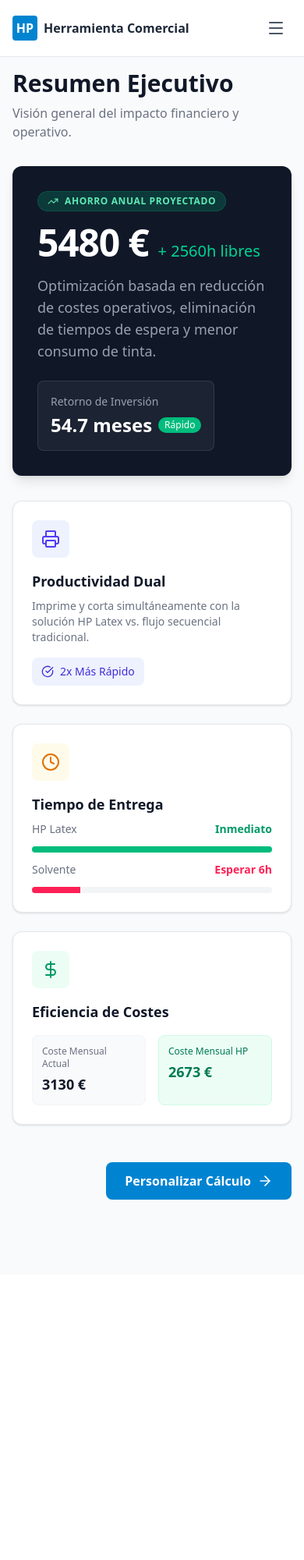
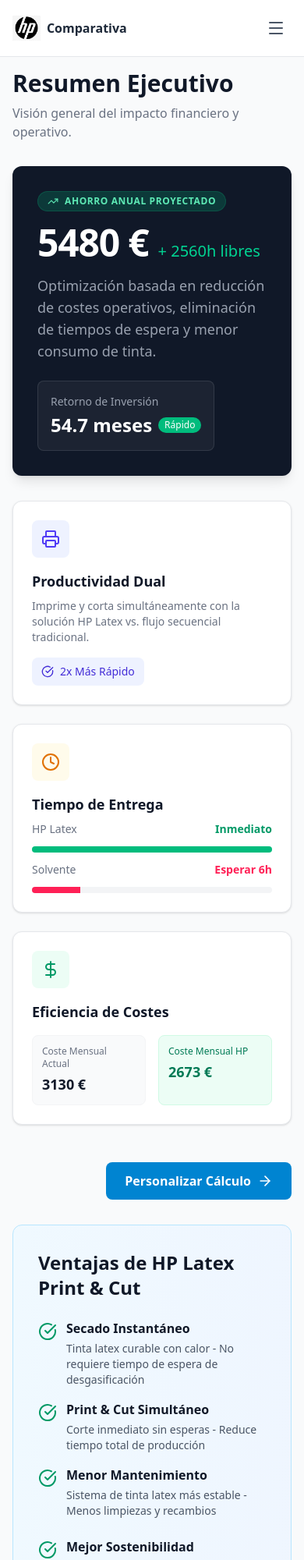
Before and after one commit to digitalmarketgranada-tech/comparativa-plotters2, a React (Vite) app: page / in a window 390 px wide. Shown: the top 2000 px of the page at 78% size. Before the commit the page ends 1634 px from the top, so only its background shows below. Built offline with nearby package versions, Linux system fonts and the light colour scheme.

Commit message:
Integrar logos HP y mejorar contenido con ventajas técnicas

```diff
--- a/src/components/Layout.tsx
+++ b/src/components/Layout.tsx
@@ -33,8 +33,8 @@ const Layout: React.FC<{ children: React.ReactNode }> = ({ children }) => {
       {/* Mobile Header */}
       <div className="md:hidden bg-white border-b border-gray-200 p-4 flex items-center justify-between sticky top-0 z-50">
         <div className="flex items-center gap-2">
-          <div className="w-8 h-8 bg-sky-600 rounded flex items-center justify-center text-white font-bold">HP</div>
-          <span className="font-bold text-gray-800">Herramienta Comercial</span>
+          <img src="/assets/logo-hp.png" alt="HP" className="h-8 w-auto" />
+          <span className="font-bold text-gray-800">Comparativa</span>
         </div>
         <button onClick={() => setIsMobileMenuOpen(!isMobileMenuOpen)} className="p-2 text-gray-600">
           {isMobileMenuOpen ? <X /> : <Menu />}
@@ -47,9 +47,9 @@ const Layout: React.FC<{ children: React.ReactNode }> = ({ children }) => {
         isMobileMenuOpen ? "translate-x-0" : "-translate-x-full"
       )}>
         <div className="p-6 border-b border-gray-100 flex items-center gap-3">
-          <div className="w-10 h-10 bg-sky-600 rounded-lg flex items-center justify-center text-white font-bold text-xl">HP</div>
+          <img src="/assets/logo-hp.png" alt="HP" className="h-10 w-auto" />
           <div>
-            <h1 className="font-bold text-gray-900 leading-tight">Herramienta<br/>Comercial</h1>
+            <h1 className="font-bold text-gray-900 leading-tight text-sm">ROI<br/>Comparativa</h1>
           </div>
         </div>
 
@@ -77,12 +77,10 @@ const Layout: React.FC<{ children: React.ReactNode }> = ({ children }) => {
         </nav>
 
         <div className="p-4 border-t border-gray-100">
-          <div className="bg-gray-50 rounded-lg p-4 border border-gray-100">
-            <p className="text-xs text-gray-500 mb-1">Versión Actual</p>
-            <div className="flex items-center justify-between">
-              <span className="text-sm font-bold text-gray-700">v2.5.0</span>
-              <span className="w-2 h-2 bg-emerald-500 rounded-full"></span>
-            </div>
+          <div className="bg-gradient-to-r from-sky-50 to-emerald-50 rounded-lg p-4 border border-gray-100">
+            <p className="text-xs text-gray-500 mb-2">Powered by</p>
+            <p className="text-xs font-bold text-gray-700">Digital Market</p>
+            <p className="text-xs text-gray-500 mt-2">Herramienta de Análisis ROI</p>
           </div>
         </div>
       </aside>
--- a/src/pages/Dashboard.tsx
+++ b/src/pages/Dashboard.tsx
@@ -143,6 +143,64 @@ const Dashboard: React.FC = () => {
           <ArrowRight size={20} />
         </Link>
       </div>
+
+      {/* HP Advantages Section */}
+      <motion.div
+        initial={{ opacity: 0, y: 20 }}
+        animate={{ opacity: 1, y: 0 }}
+        transition={{ delay: 0.4 }}
+        className="bg-gradient-to-r from-sky-50 to-blue-50 rounded-xl p-8 border border-sky-200"
+      >
+        <h2 className="text-2xl font-bold text-gray-900 mb-6">Ventajas de HP Latex Print & Cut</h2>
+        <div className="grid md:grid-cols-2 gap-6">
+          <div className="space-y-4">
+            <div className="flex gap-3">
+              <CheckCircle className="w-6 h-6 text-emerald-600 flex-shrink-0 mt-1" />
+              <div>
+                <h4 className="font-bold text-gray-900">Secado Instantáneo</h4>
+                <p className="text-sm text-gray-600 mt-1">Tinta latex curable con calor - No requiere tiempo de espera de desgasificación</p>
+              </div>
+            </div>
+            <div className="flex gap-3">
+              <CheckCircle className="w-6 h-6 text-emerald-600 flex-shrink-0 mt-1" />
+              <div>
+                <h4 className="font-bold text-gray-900">Print & Cut Simultáneo</h4>
+                <p className="text-sm text-gray-600 mt-1">Corte inmediato sin esperas - Reduce tiempo total de producción</p>
+              </div>
+            </div>
+            <div className="flex gap-3">
+              <CheckCircle className="w-6 h-6 text-emerald-600 flex-shrink-0 mt-1" />
+              <div>
+                <h4 className="font-bold text-gray-900">Menor Mantenimiento</h4>
+                <p className="text-sm text-gray-600 mt-1">Sistema de tinta latex más estable - Menos limpiezas y recambios</p>
+              </div>
+            </div>
+          </div>
+          <div className="space-y-4">
+            <div className="flex gap-3">
+              <CheckCircle className="w-6 h-6 text-emerald-600 flex-shrink-0 mt-1" />
+              <div>
+                <h4 className="font-bold text-gray-900">Mejor Sostenibilidad</h4>
+                <p className="text-sm text-gray-600 mt-1">Tinta sin solventes - Más saludable para operarios y medio ambiente</p>
+              </div>
+            </div>
+            <div className="flex gap-3">
+              <CheckCircle className="w-6 h-6 text-emerald-600 flex-shrink-0 mt-1" />
+              <div>
+                <h4 className="font-bold text-gray-900">Mayor Confiabilidad</h4>
+                <p className="text-sm text-gray-600 mt-1">Tecnología HP probada en miles de instalaciones globales</p>
+              </div>
+            </div>
+            <div className="flex gap-3">
+              <CheckCircle className="w-6 h-6 text-emerald-600 flex-shrink-0 mt-1" />
+              <div>
+                <h4 className="font-bold text-gray-900">Consumo Optimizado</h4>
+                <p className="text-sm text-gray-600 mt-1">Mejor cobertura y rendimiento de tinta - Reduce coste por m²</p>
+              </div>
+            </div>
+          </div>
+        </div>
+      </motion.div>
     </div>
   );
 };
```
Also changed, not shown: public/assets/logo-hp.png (added), 14 other files (tests, documents, lock files or other folders).
